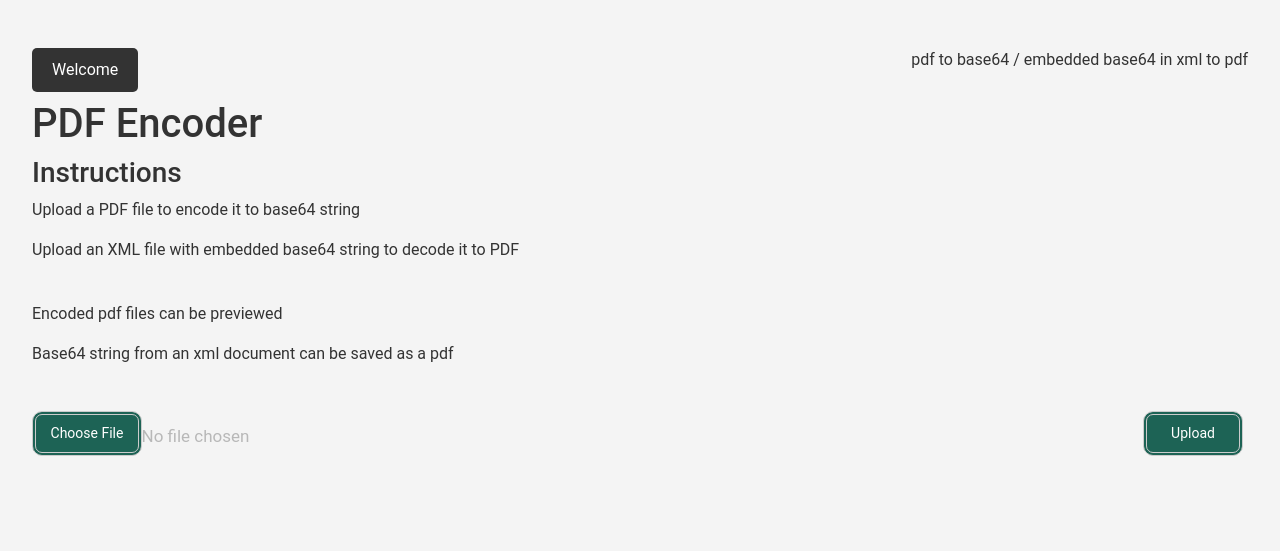
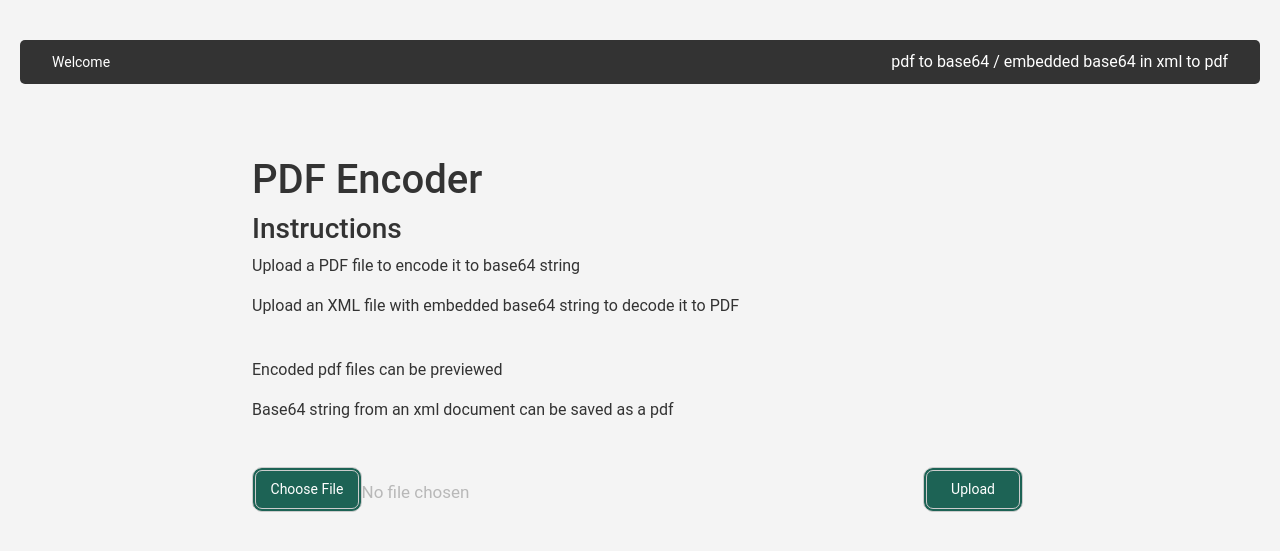
Before and after one commit to ddeveloper72/pdf-base64-xml, a Flask app: page / in a window 1280 px wide. Shown: the top 551 px of the page. Run offline with Flask 3, Linux system fonts and the light colour scheme.

Commit message:
Refactor styles.css to update main element margin and add button-link class

```diff
--- a/static/css/styles.css
+++ b/static/css/styles.css
@@ -23,11 +23,9 @@ body {
   padding: 20px;
 }
 
-.container {
-  max-width: 1200px;
-  margin: 0 auto;
-  overflow: hidden;
-  padding: 0 20px;
+main {
+  margin: 4.5em auto;
+  max-width: 800px;
 }
 
 .error-message {
@@ -105,16 +124,33 @@ iframe {
   border-radius: 5px;
 }
 
-a {
+.navbar {
   display: block;
   margin: 0 auto;
   margin-top: 20px;
   padding: 10px 20px;
   background-color: #333;
-  color: #fff;
-  text-align: center;
   text-decoration: none;
   border-radius: 5px;
+}
+
+.navbar a {
+  color: #fff;
+  font-size: 14px;
+  text-decoration: none;
+  float: left;
+  text-align: left;
+}
+
+.navbar-container {
+  display: flex;
+  justify-content: center;
+  width: 100%;
+}
+
+.navbar-text {
+  text-align: center;
+  color: #fff;
 }
 
 /* style base64 block */
```
Also changed, not shown: other parts of static/css/styles.css (+39 -2 lines).
